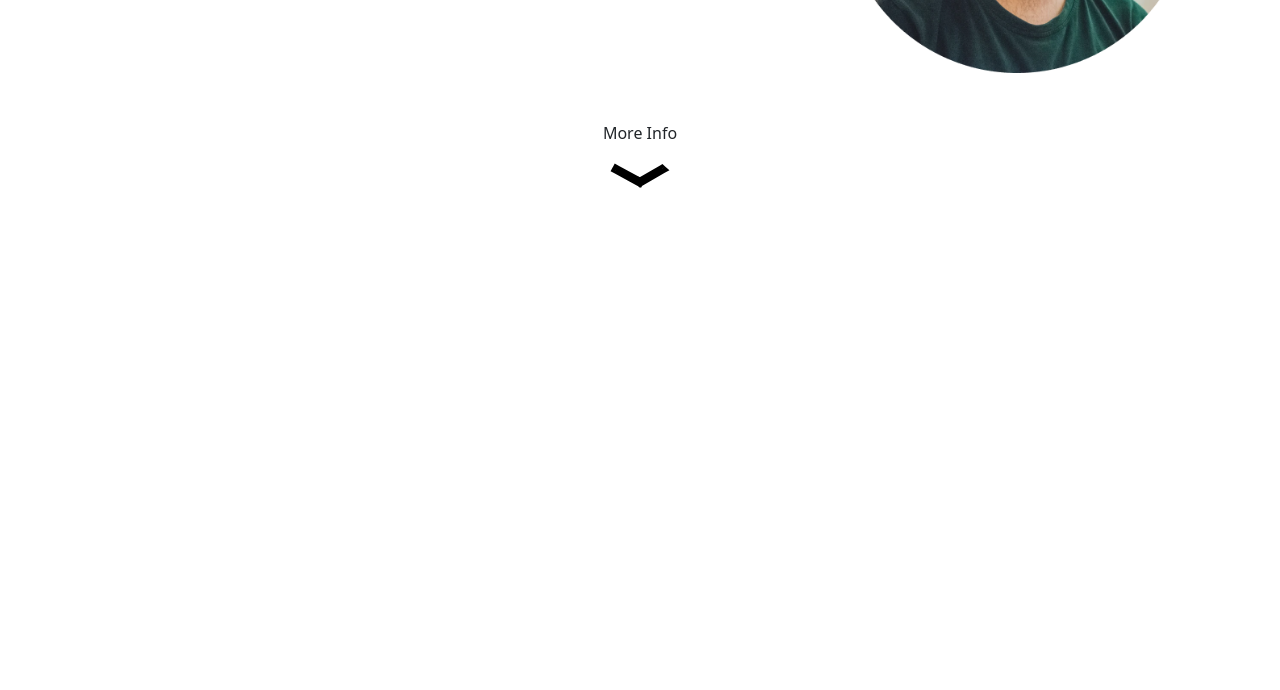
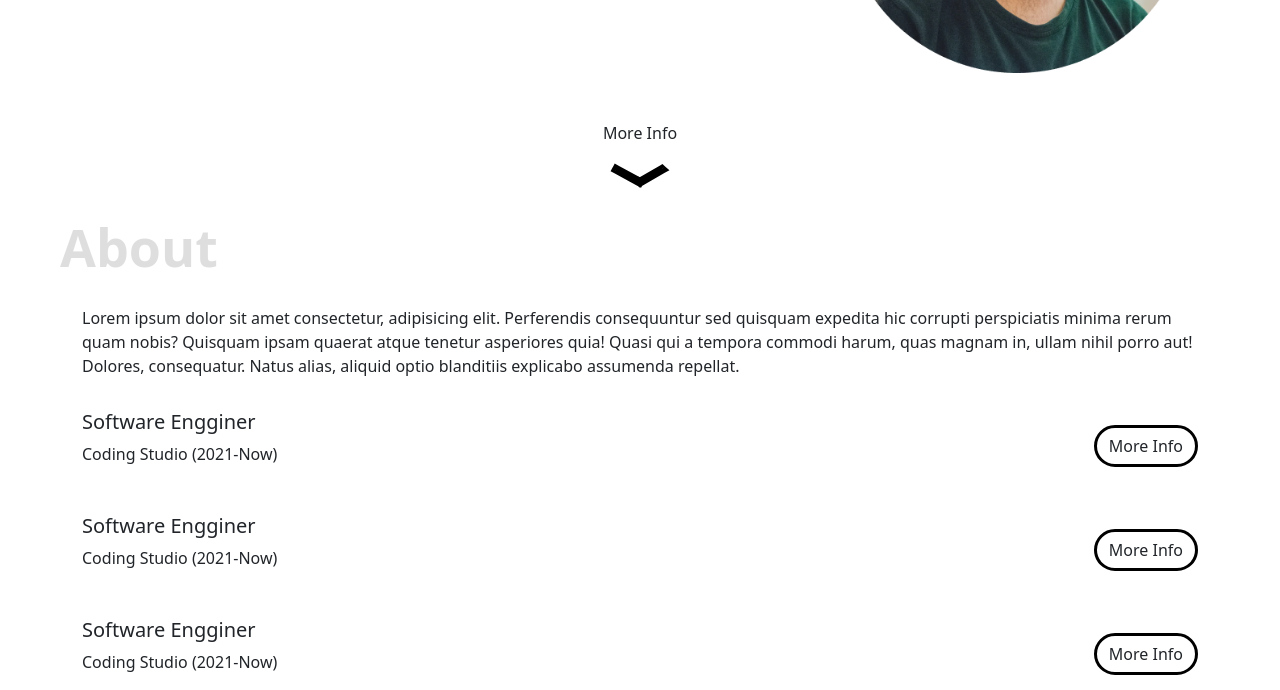
Before and after one commit to AldyDwi/Portofolio, a plain HTML site: page index.html in a window 1280 px wide. Shown: the part 467-1157 px from the top of the page. Before the commit the page ends 800 px from the top, so only its background shows below. Drawn offline with nearby package versions, Linux system fonts and the light colour scheme.

Commit message:
add about

```diff
--- a/index.html
+++ b/index.html
@@ -62,6 +62,75 @@
         <img id="arrow" class="mt-2" src="images/arrow.svg" alt="arrow icon" />
       </div>
     </section>
+    <section id="about" class="about container">
+      <p>
+        Lorem ipsum dolor sit amet consectetur, adipisicing elit. Perferendis
+        consequuntur sed quisquam expedita hic corrupti perspiciatis minima
+        rerum quam nobis? Quisquam ipsam quaerat atque tenetur asperiores quia!
+        Quasi qui a tempora commodi harum, quas magnam in, ullam nihil porro
+        aut! Dolores, consequatur. Natus alias, aliquid optio blanditiis
+        explicabo assumenda repellat.
+      </p>
+      <div class="about-exp">
+        <div class="about-exp-item">
+          <div class="about-exp-item-header">
+            <div>
+              <h5>Software Engginer</h5>
+              <p>Coding Studio (2021-Now)</p>
+            </div>
+            <button class="btn button" onclick="toggleDetail(event)">
+              More Info
+            </button>
+          </div>
+          <p class="about-exp-item-detail">
+            Lorem ipsum dolor sit amet consectetur adipisicing elit. Dolorem,
+            facilis vitae. Corporis dolores, voluptate quos ea dicta id,
+            exercitationem, molestiae pariatur aliquam dignissimos nam ipsam
+            aliquid possimus est nulla provident distinctio perferendis ratione?
+            Nihil nobis omnis animi aperiam sed soluta dolorem, a fuga earum
+            consequuntur quo mollitia! Labore, cum hic.
+          </p>
+        </div>
+        <div class="about-exp-item">
+          <div class="about-exp-item-header">
+            <div>
+              <h5>Software Engginer</h5>
+              <p>Coding Studio (2021-Now)</p>
+            </div>
+            <button class="btn button" onclick="toggleDetail(event)">
+              More Info
+            </button>
+          </div>
+          <p class="about-exp-item-detail">
+            Lorem ipsum dolor sit amet consectetur adipisicing elit. Dolorem,
+            facilis vitae. Corporis dolores, voluptate quos ea dicta id,
+            exercitationem, molestiae pariatur aliquam dignissimos nam ipsam
+            aliquid possimus est nulla provident distinctio perferendis ratione?
+            Nihil nobis omnis animi aperiam sed soluta dolorem, a fuga earum
+            consequuntur quo mollitia! Labore, cum hic.
+          </p>
+        </div>
+        <div class="about-exp-item">
+          <div class="about-exp-item-header">
+            <div>
+              <h5>Software Engginer</h5>
+              <p>Coding Studio (2021-Now)</p>
+            </div>
+            <button class="btn button" onclick="toggleDetail(event)">
+              More Info
+            </button>
+          </div>
+          <p class="about-exp-item-detail">
+            Lorem ipsum dolor sit amet consectetur adipisicing elit. Dolorem,
+            facilis vitae. Corporis dolores, voluptate quos ea dicta id,
+            exercitationem, molestiae pariatur aliquam dignissimos nam ipsam
+            aliquid possimus est nulla provident distinctio perferendis ratione?
+            Nihil nobis omnis animi aperiam sed soluta dolorem, a fuga earum
+            consequuntur quo mollitia! Labore, cum hic.
+          </p>
+        </div>
+      </div>
+    </section>
     <script
       src="https://cdn.jsdelivr.net/npm/@popperjs/core@2.11.8/dist/umd/popper.min.js"
       integrity="sha384-I7E8VVD/ismYTF4hNIPjVp/Zjvgyol6VFvRkX/vR+Vc4jQkC+hVqc2pM8ODewa9r"
--- a/main.js
+++ b/main.js
@@ -0,0 +1,14 @@
+function toggleDetail(e) {
+  const target = $(e.target);
+
+  if ($(target).hasClass('active')) {
+    $(target).html('More Info').removeClass('active');
+  } else {
+    $(target).html('Less Info').addClass('active');
+  }
+
+  const item = $(target).parents('.about-exp-item');
+  const detail = $(item).children('.about-exp-item-detail');
+
+  $(detail).slideToggle();
+}
--- a/style.css
+++ b/style.css
@@ -1,5 +1,18 @@
 section {
   padding-top: 128px;
+  position: relative;
+}
+
+section::before {
+  z-index: -1;
+  content: '';
+  font-size: 52px;
+  color: gray;
+  opacity: 0.25;
+  position: absolute;
+  font-weight: 700;
+  top: 30px;
+  left: -10px;
 }
 
 .btn.button {
@@ -7,7 +20,8 @@ section {
   border-radius: 24px;
 }
 
-.btn.button:hover {
+.btn.button:hover,
+.btn.button.active {
   border: 3px solid black;
   background-color: black;
   color: white;
@@ -42,6 +56,24 @@ section {
   animation: 2s upDown infinite;
 }
 
+.about::before {
+  content: 'About';
+}
+
+.about-exp-item {
+  margin-top: 32px;
+}
+
+.about-exp-item-header {
+  display: flex;
+  align-items: center;
+  justify-content: space-between;
+}
+
+.about-exp-item-detail {
+  display: none;
+}
+
 @keyframes upDown {
   0% {
     transform: translateY(0);
```
